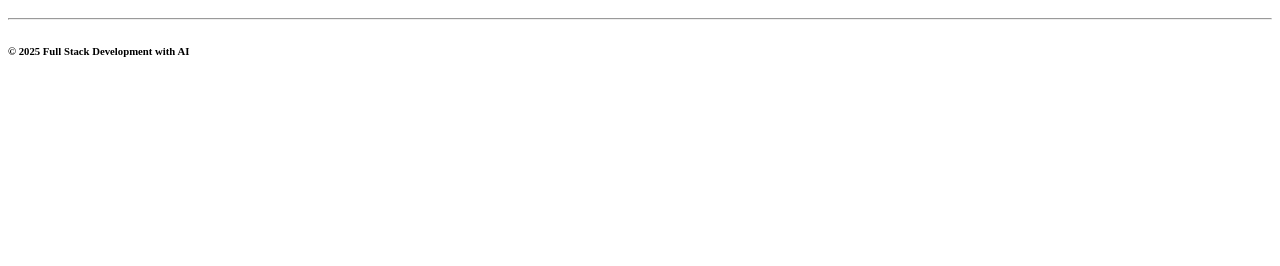
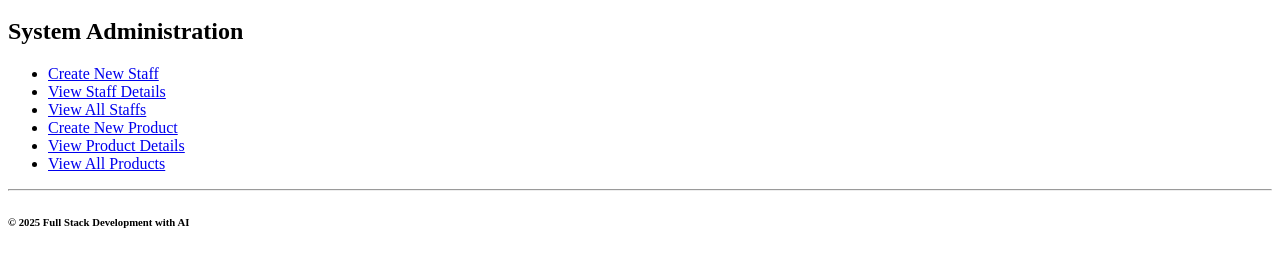
Before and after one commit to dymx101/PointOfSaleSystemWeb, a plain HTML site: page index.html in a window 1280 px wide. Shown: the part 48-314 px from the top of the page. Drawn offline with Linux system fonts and the light colour scheme.

Commit message:
added nav menu for sysadmin to /index.html

```diff
--- a/index.html
+++ b/index.html
@@ -1,12 +1,24 @@
 <html>
+
 <head>
 	<title>Point of Sale System</title>
 </head>
+
 <body>
 	<h1>Point of Sale System</h1>
+	<h2>System Administration</h2>
+	<ul>
+		<li><a href="./systemAdministration/createNewStaff.html">Create New Staff</a></li>
+		<li><a href="./systemAdministration/viewStaffDetails.html">View Staff Details</a></li>
+		<li><a href="./systemAdministration/viewAllStaffs.html">View All Staffs</a></li>
+		<li><a href="./systemAdministration/createNewProduct.html">Create New Product</a></li>
+		<li><a href="./systemAdministration/viewProductDetails.html">View Product Details</a></li>
+		<li><a href="./systemAdministration/viewAllProducts.html">View All Products</a></li>
+	</ul>
 	<p>
-			<hr/>
+		<hr />
 	<h6>&copy; 2025 Full Stack Development with AI</h6>
 	</p>
 </body>
+
 </html>
```
Lines whose indentation alone changed are shown as unchanged.
